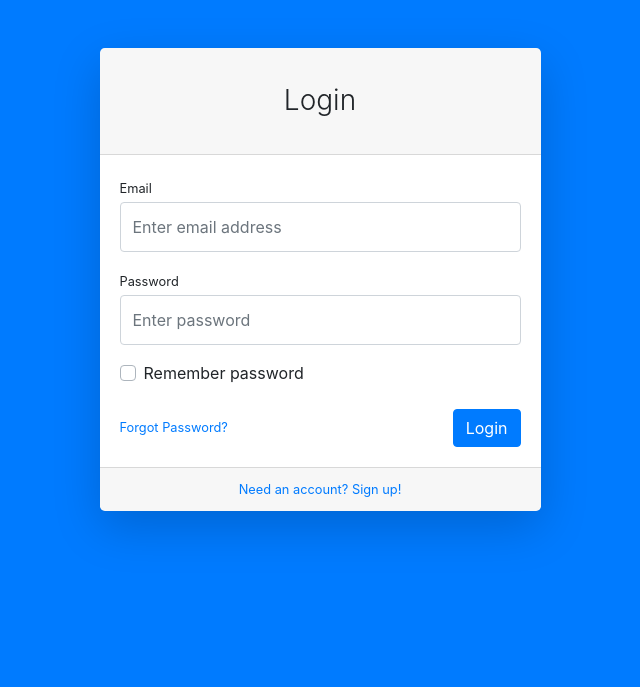
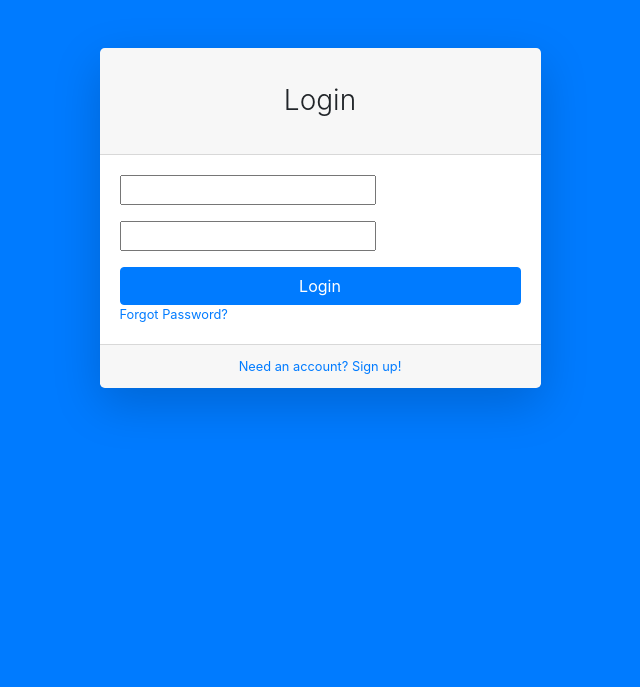
Before and after one commit to Goosefrom/practic, a Django app: template core/templates/login.html in a window 1280 px wide. Shown: the top 687 px of the page, without its empty margins (320-960 px from the left). Run offline with Django 3.2, Linux system fonts and the light colour scheme; the template is opened without the code that fills it, so the values that code supplies are empty, except form fields; form fields are guessed from the names that the template uses; some libraries are stand-ins or nearby versions.

Commit message:
шаблон 2.0

```diff
--- /dev/null
+++ b/core/templates/base.html
@@ -0,0 +1,36 @@
+<!DOCTYPE html>
+<html lang="en">
+
+
+<head>
+
+
+  <meta charset="utf-8">
+  <meta http-equiv="X-UA-Compatible" content="IE=edge">
+  <meta name="viewport" content="width=device-width, initial-scale=1, shrink-to-fit=no">
+  <meta name="description" content="">
+  <meta name="author" content="">
+
+  <title>{% block title %}{% endblock %}</title>
+
+
+  <!-- Custom fonts for this template-->
+  <link href="/static/vendor/fontawesome-free/css/all.min.css" rel="stylesheet" type="text/css">
+
+
+  <!-- Page level plugin CSS-->
+  <link href="/static/vendor/datatables/dataTables.bootstrap4.css" rel="stylesheet">
+
+
+  {% block links %}
+  {% endblock %}
+
+
+</head>
+
+
+{% block body %}
+{% endblock %}
+
+
+</html>
--- a/core/templates/login.html
+++ b/core/templates/login.html
@@ -1,15 +1,12 @@
-<!DOCTYPE html>
-<html lang="en">
-    <head>
-        <meta charset="utf-8" />
-        <meta http-equiv="X-UA-Compatible" content="IE=edge" />
-        <meta name="viewport" content="width=device-width, initial-scale=1, shrink-to-fit=no" />
-        <meta name="description" content="" />
-        <meta name="author" content="" />
-        <title>Page Title - SB Admin</title>
-        <link href="static/css/styles.css" rel="stylesheet" />
-        <script src="https://cdnjs.cloudflare.com/ajax/libs/font-awesome/5.15.1/js/all.min.js" crossorigin="anonymous"></script>
-    </head>
+{% extends "base.html" %}
+
+{% block title %}Dashboard Login{% endblock %}
+
+{% block links %}
+    <link href="/static/css/styles.css" rel="stylesheet" />
+    <script src="https://cdnjs.cloudflare.com/ajax/libs/font-awesome/5.15.1/js/all.min.js" crossorigin="anonymous"></script>
+{% endblock %}
+{% block body %}
     <body class="bg-primary">
         <div id="layoutAuthentication">
             <div id="layoutAuthentication_content">
@@ -20,30 +17,24 @@
                                 <div class="card shadow-lg border-0 rounded-lg mt-5">
                                     <div class="card-header"><h3 class="text-center font-weight-light my-4">Login</h3></div>
                                     <div class="card-body">
-                                        <form>
-                                        {% csrf_token %}
-                                            <div class="form-group">
-                                                <label class="small mb-1" for="inputEmailAddress">Email</label>
-                                                <input class="form-control py-4" id="inputEmailAddress" type="email" placeholder="Enter email address" />
+                                        <form method="post" action="/login/">
+                                            {% csrf_token %}
+                                          <div class="form-group">
+                                            <div class="form-label-group">
+                                              {{ form.username }}
                                             </div>
-                                            <div class="form-group">
-                                                <label class="small mb-1" for="inputPassword">Password</label>
-                                                <input class="form-control py-4" id="inputPassword" type="password" placeholder="Enter password" />
+                                          </div>
+                                          <div class="form-group">
+                                            <div class="form-label-group">
+                                              {{ form.password }}
                                             </div>
-                                            <div class="form-group">
-                                                <div class="custom-control custom-checkbox">
-                                                    <input class="custom-control-input" id="rememberPasswordCheck" type="checkbox" />
-                                                    <label class="custom-control-label" for="rememberPasswordCheck">Remember password</label>
-                                                </div>
-                                            </div>
-                                            <div class="form-group d-flex align-items-center justify-content-between mt-4 mb-0">
-                                                <a class="small" href="password">Forgot Password?</a>
-                                                <a class="btn btn-primary" href="">Login</a>
-                                            </div>
+                                          </div>
+                                          <button class="btn btn-primary btn-block" type="submit">Login</button>
                                         </form>
+                                        <div class="small"><a href="forgot-password.html">Forgot Password?</a></div>
                                     </div>
                                     <div class="card-footer text-center">
-                                        <div class="small"><a href="register">Need an account? Sign up!</a></div>
+                                        <div class="small"><a href="register.html">Need an account? Sign up!</a></div>
                                     </div>
                                 </div>
                             </div>
@@ -66,8 +57,21 @@
                 </footer>
             </div>
         </div>
+
+        <script>
+            document.getElementById("id_username").classList.add("form-control");
+            document.getElementById("id_password").classList.add("form-control");
+            document.getElementById("id_username").placeholder = "Username";
+            document.getElementById("id_password").placeholder = "Password";
+            document.getElementById("id_username").type = "text";
+            document.getElementById("id_password").type = "password";
+            document.getElementById("id_username").required = "required";
+            document.getElementById("id_password").required = "required";
+            document.getElementById("id_username").autofocus = "autofocus";
+          </script>
+
         <script src="https://code.jquery.com/jquery-3.5.1.slim.min.js" crossorigin="anonymous"></script>
         <script src="https://cdn.jsdelivr.net/npm/bootstrap@4.5.3/dist/js/bootstrap.bundle.min.js" crossorigin="anonymous"></script>
-        <script src="static/js/scripts.js"></script>
+        <script src="/static/js/scripts.js"></script>
     </body>
-</html>
+{% endblock %}
--- a/practic/urls.py
+++ b/practic/urls.py
@@ -21,5 +21,5 @@
 urlpatterns = [
     path('admin/', admin.site.urls),
     path('', views.Index.as_view(), name='index'),
-    path('login.html', views.Login.as_view(), name='login'),
-]
+    path('login/', views.Login.as_view(), name='login'),
+    ]
```
Also changed, not shown: core/templates/index.html (+17 -20 lines), core/views.py (+6 -3 lines), db.sqlite3.
